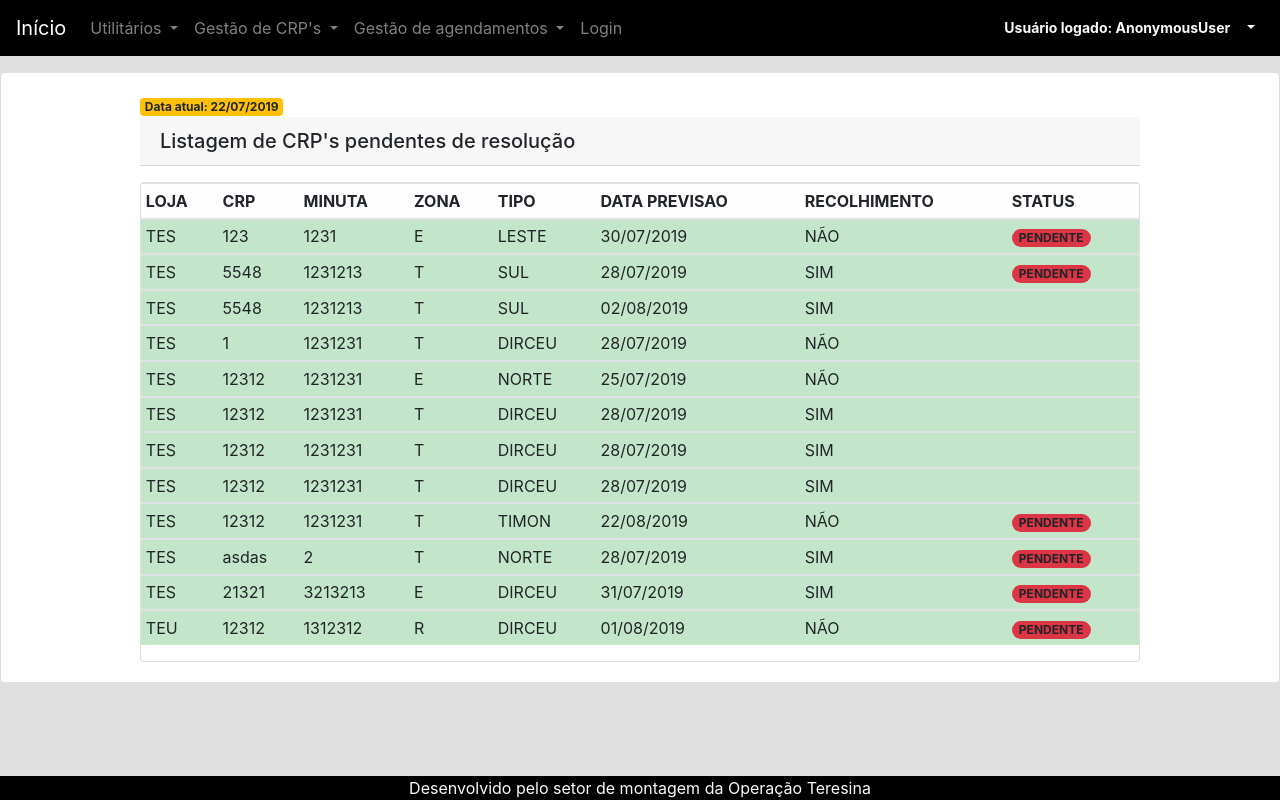
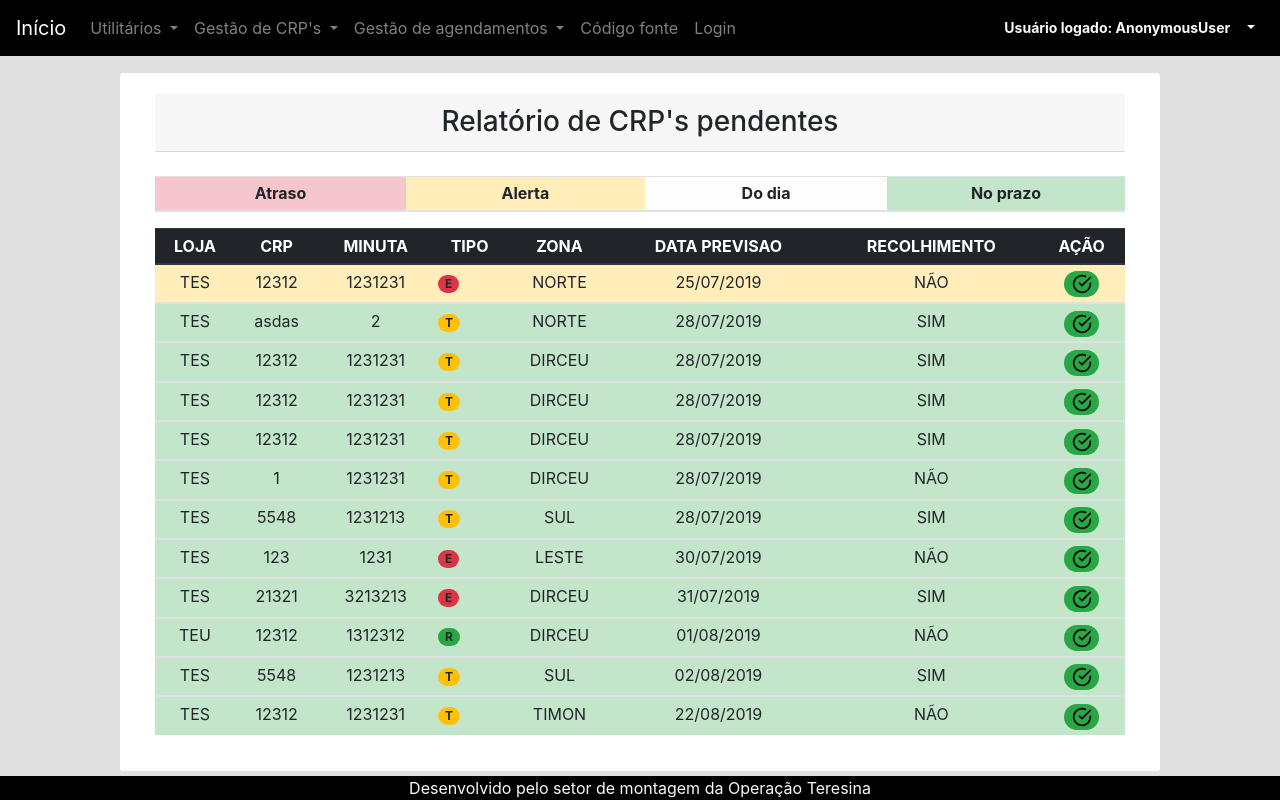
Before and after one commit to Glaysonvisgueira/agendamento-de-servico, a Django app: page /crp/relatorio-de-crps-pendentes/ in a window 1280 px wide. Run offline with Django 3.2, Linux system fonts and the light colour scheme; data comes from the database, SQL or seed files in the repository; both versions use the stored data as it was after the commit; lists and menus that the app fills with data are empty; some libraries are stand-ins or nearby versions.

Commit message:
Update model e layout de CRP's pendentes

```diff
--- a/core/templates/base.html
+++ b/core/templates/base.html
@@ -15,10 +15,6 @@
   background: #E0E0E0;
   background-repeat: repeat;
   background-size:100%;
-}
-
-.dropdown:hover>.dropdown-menu{
-  display:block;
 }
 
 </style>
@@ -55,8 +51,9 @@
         </a>
         <div class="dropdown-menu" aria-labelledby="navbarDropdown">
           <a class="dropdown-item" href="{% url 'cadastrar_crp' %}">Cadastrar CRP</a>
-          <a class="dropdown-item" href="{% url 'relatorio_de_crps_pendentes' %}">Relatório de CRP's pendentes de conclusão</a>
-          <a class="dropdown-item" href="{% url 'relatorio_de_crps_pendentes' %}">Relatório de CRP's</a>
+          <a class="dropdown-item" href="{% url 'relatorio_de_crps_pendentes' %}">CRP's pendentes</a>
+          <a class="dropdown-item" href="#">CRP's pendentes de recolhimento</a>
+          <a class="dropdown-item" href="#">Relatório geral de CRP's</a>
         </div>
       </li>
        <li class="nav-item dropdown">
@@ -67,6 +64,9 @@
           <a class="dropdown-item" href="{% url 'agendar' %}">Cadastrar agendamento</a>
           <a class="dropdown-item" href="{% url 'listarAgendamentos' %}">Relatório de agendamentos</a>
         </div>
+      </li>
+      <li class="nav-item">
+        <a class="nav-link" href="https://github.com/Glaysonvisgueira/agendamento-de-servico"  data-toggle="tooltip" data-placement="bottom" title="Link do repositório do projeto no Github">Código fonte</a>
       </li>
 
       <li class="nav-item">
--- a/crp/models.py
+++ b/crp/models.py
@@ -56,6 +56,8 @@ class Crp(models.Model):
     updated_at = models.DateTimeField('Atualizado em',auto_now = True)
     zona = models.CharField('Zona:', choices=ZONAS,max_length = 8, blank=False)
     dataPrevisaoLimite = models.DateField('Data limite para resolução:', blank = False)
+    #dataChegadaPeca = models.DateField('Data de chegada da peça:', blank = False)
+    #dataConclusao = models.DateField('Data de conclusão da montagem:', blank = False)
     recolhimento = models.CharField('Recolher peça:', choices=RECOLHER_PECA,max_length = 1, blank=False)
     recolhida = models.CharField('Peça recolhida:', choices=RECOLHER_PECA,max_length = 1, blank=True)
     status = models.CharField('Status de montagem:', choices=STATUS,max_length = 9,blank=True,default='PENDENTE')
--- a/crp/templates/relatorio-de-crps.html
+++ b/crp/templates/relatorio-de-crps.html
@@ -5,62 +5,142 @@
 
 {{ form.media }}
 
+<script type="text/javascript">
+	$(function () {
+		$('[data-toggle="tooltip"]').tooltip()
+	})
+</script>
 
+<div class="container-fluid">
+	<div class="card col-10 mx-auto">
 
-<div class="container-fluid card">
+		<div class="card-body col-12 mx-auto">
+		<!--<span class="badge badge-warning">Data atual: {{data_atual|date:"d/m/Y"}}</span>
+			<span class="badge badge-warning">Data atual: {{data_alerta|date:"d/m/Y"}}</span>-->
+			<h3 class="card-header text-center">Relatório de CRP's pendentes</h3>
 
-	<div class="card-body col-10 mx-auto">
-		<span class="badge badge-warning">Data atual: {{data_atual|date:"d/m/Y"}}</span>
-		<h5 class="card-header ">Listagem de CRP's pendentes de resolução</h5>
+				<!--<div class="card col-2 mt-2 border border-dark ">
+					<a class="card-header mx-auto"><strong>Prazos de atendimento</strong></a>
+					<p>
+						<a class="badge badge-pill badge-danger mt-2">E</a> - Estrutural: 03 dias úteis<br>
+						<a class="badge badge-pill badge-warning">T</a> - Estético &nbsp;&nbsp;: 05 dias úteis<br>
+						<a class="badge badge-pill badge-success">R</a> - Revisão &nbsp;&nbsp;: 30 dias úteis</p>
+					</div>		-->
 
-		<div class="card mt-3">
+					<table class="table table-sm table-light mt-4">
+						<thead>
+							<tr>
+								<th class="table-danger text-center">&nbsp; &nbsp;Atraso&nbsp; &nbsp;</th>
+								<th class="table-warning text-center">&nbsp; &nbsp;Alerta&nbsp; &nbsp;</th>
+								<th class="table-light text-center">&nbsp; &nbsp;Do dia&nbsp; &nbsp;</th>
+								<th class="table-success text-center">No prazo</th>
+							</tr>
+						</thead>
+					</table>
 
 					<table class="table table-hover table-sm table-light">
-				<thead>
+						<thead class="thead-dark">
 							<tr>
-						<th scope="col ">LOJA</th>
-						<th scope="col">CRP</th>
-						<th scope="col">MINUTA</th>
-						<th scope="col">ZONA</th>
-						<th scope="col">TIPO</th>
-						<th scope="col">DATA PREVISAO</th>
-						<th scope="col">RECOLHIMENTO</th>
-						<th scope="col">STATUS</th>
+								<th  class="text-center">LOJA</th>
+								<th  class="text-center">CRP</th>
+								<th  class="text-center">MINUTA</th>
+								<th  class="text-center">TIPO</th>
+								<th  class="text-center">ZONA</th>
+								<th  class="text-center">DATA PREVISAO</th>
+								<th  class="text-center">RECOLHIMENTO</th>
+								<th  class="text-center">AÇÃO</th>
 							</tr>
 						</thead>
 						<tbody>
 							{% for crp in crps %}
 							{% if crp.dataPrevisaoLimite < data_atual %}
 							<tr class="table-danger">
-						<td>{{ crp.loja }}</td>
-						<td>{{ crp.numCrp }}</td>
-						<td>{{ crp.numMinuta }}</td>
-						<td>{{ crp.tipo }}</td>
-						<td>{{ crp.zona }}</td>
-						<td>{{ crp.dataPrevisaoLimite|date:"d/m/Y" }}</td>
+								<td class="text-center">{{ crp.loja }}</td>
+								<td class="text-center">{{ crp.numCrp }}</td>
+								<td class="text-center">{{ crp.numMinuta }}</td>
+								{% if crp.tipo == "E" %}
+								<td><a class="badge badge-pill badge-danger text-center">{{ crp.tipo }}</a></td>
+								{% elif crp.tipo == "T"%}
+								<td><a class="badge badge-pill badge-warning text-center">{{ crp.tipo }}</a></td>
+								{% elif crp.tipo == "R"%}
+								<td><a class="badge badge-pill badge-success text-center">{{ crp.tipo }}</a></td>
+								{% endif %}
+								<td class="text-center">{{ crp.zona }}</td>
+								<td class="text-center">{{ crp.dataPrevisaoLimite|date:"d/m/Y" }}</td>
 								{% if crp.recolhimento == "1" %}
-						<td>SIM</td>
+								<td class="text-center">SIM</td>
 								{% else %}
-						<td>NÃO</td>
+								<td class="text-center">NÃO</td>
 								{% endif %}
-						<td><a class="badge badge-pill badge-danger">{{ crp.status }}</a></td>
+								<td class="text-center"><a href="#" class="badge badge-pill badge-success" data-toggle="tooltip" data-placement="top" title="Alterar status"><img src="/static/feather/check-circle.svg" alt="check-circle" class="icone"></a></td>
+
+							</tr>
+
+							{% elif crp.dataPrevisaoLimite == data_atual %}
+							<tr class="table-light">
+								<td class="text-center">{{ crp.loja }}</td>
+								<td class="text-center">{{ crp.numCrp }}</td>
+								<td class="text-center">{{ crp.numMinuta }}</td>
+								{% if crp.tipo == "E" %}
+								<td><a class="badge badge-pill badge-danger text-center">{{ crp.tipo }}</a></td>
+								{% elif crp.tipo == "T"%}
+								<td><a class="badge badge-pill badge-warning text-center">{{ crp.tipo }}</a></td>
+								{% elif crp.tipo == "R"%}
+								<td><a class="badge badge-pill badge-success text-center">{{ crp.tipo }}</a></td>
+								{% endif %}
+								<td class="text-center">{{ crp.zona }}</td>
+								<td class="text-center">{{ crp.dataPrevisaoLimite|date:"d/m/Y" }}</td>
+								{% if crp.recolhimento == "1" %}
+								<td class="text-center">SIM</td>
+								{% else %}
+								<td class="text-center">NÃO</td>
+								{% endif %}
+								<td class="text-center"><a href="#" class="badge badge-pill badge-success" data-toggle="tooltip" data-placement="top" title="Alterar status"><img src="/static/feather/check-circle.svg" alt="check-circle" class="icone"></a></td>
+							</tr>
+							{% elif crp.dataPrevisaoLimite <= data_alerta and crp.dataPrevisaoLimite > data_atual%}
+							<tr class="table-warning">
+								<td class="text-center">{{ crp.loja }}</td>
+								<td class="text-center">{{ crp.numCrp }}</td>
+								<td class="text-center">{{ crp.numMinuta }}</td>
+								{% if crp.tipo == "E" %}
+								<td><a class="badge badge-pill badge-danger text-center">{{ crp.tipo }}</a></td>
+								{% elif crp.tipo == "T"%}
+								<td><a class="badge badge-pill badge-warning text-center">{{ crp.tipo }}</a></td>
+								{% elif crp.tipo == "R"%}
+								<td><a class="badge badge-pill badge-success text-center">{{ crp.tipo }}</a></td>
+								{% endif %}
+								<td class="text-center">{{ crp.zona }}</td>
+								<td class="text-center">{{ crp.dataPrevisaoLimite|date:"d/m/Y" }}</td>
+								{% if crp.recolhimento == "1" %}
+								<td class="text-center">SIM</td>
+								{% else %}
+								<td class="text-center">NÃO</td>
+								{% endif %}
+								<td class="text-center"><a href="#" class="badge badge-pill badge-success" data-toggle="tooltip" data-placement="top" title="Alterar status"><img src="/static/feather/check-circle.svg" alt="check-circle" class="icone"></a></td>
+							</tr>
 							{% elif crp.dataPrevisaoLimite > data_atual %}
 							<tr class="table-success">
-						<td>{{ crp.loja }}</td>
-						<td>{{ crp.numCrp }}</td>
-						<td>{{ crp.numMinuta }}</td>
-						<td>{{ crp.tipo }}</td>
-						<td>{{ crp.zona }}</td>
-						<td>{{ crp.dataPrevisaoLimite|date:"d/m/Y" }}</td>
+								<td class="text-center">{{ crp.loja }}</td>
+								<td class="text-center">{{ crp.numCrp }}</td>
+								<td class="text-center">{{ crp.numMinuta }}</td>
+								{% if crp.tipo == "E" %}
+								<td><a class="badge badge-pill badge-danger text-center">{{ crp.tipo }}</a></td>
+								{% elif crp.tipo == "T"%}
+								<td><a class="badge badge-pill badge-warning text-center">{{ crp.tipo }}</a></td>
+								{% elif crp.tipo == "R"%}
+								<td><a class="badge badge-pill badge-success text-center">{{ crp.tipo }}</a></td>
+								{% endif %}
+								<td class="text-center">{{ crp.zona }}</td>
+								<td class="text-center">{{ crp.dataPrevisaoLimite|date:"d/m/Y" }}</td>
 								{% if crp.recolhimento == "1" %}
-						<td>SIM</td>
+								<td class="text-center">SIM</td>
 								{% else %}
-						<td>NÃO</td>
+								<td class="text-center">NÃO</td>
 								{% endif %}
-						<td><a class="badge badge-pill badge-danger">{{ crp.status }}</a></td>
+								<td class="text-center"><a href="#" class="badge badge-pill badge-success" data-toggle="tooltip" data-placement="top" title="Alterar status"><img src="/static/feather/check-circle.svg" alt="check-circle" class="icone"></a></td>
+							</tr>
+							{% endif%}
 
-						{% endif%}
-					</tr>
 						</tbody>{% endfor %}
 					</table>
 
@@ -70,7 +150,7 @@
 			</div>
 		</div>
 
-
+	</div>
 
 
 
--- a/crp/views.py
+++ b/crp/views.py
@@ -2,7 +2,7 @@ from django.shortcuts import render, get_object_or_404, redirect
 from django.http import HttpResponse
 from bootstrap_datepicker_plus import DateTimePickerInput
 from django.core.paginator import Paginator, EmptyPage, PageNotAnInteger
-from datetime import date
+from datetime import date, timedelta
 
 
 from crp.models import Crp
@@ -28,11 +28,13 @@ def cadastrar_crp(request):
     return render(request, template_name, context)
 
 def relatorio_de_crps_pendentes(request):
-    crps = Crp.objects.all().exclude(status='REALIZADO').exclude(status='CANCELADO')
+    crps = Crp.objects.all().exclude(status='REALIZADO').exclude(status='CANCELADO').order_by('dataPrevisaoLimite')
     data_atual = date.today()
+    data_alerta = data_atual + timedelta(days=3)
     template_name = 'relatorio-de-crps.html'
     context = {
         'crps': crps,
-        'data_atual':data_atual,
+        'data_atual': data_atual,
+        'data_alerta': data_alerta,
     }
     return render(request, template_name, context)
```
Also changed, not shown: db.sqlite3. Lines whose indentation alone changed are shown as unchanged.
